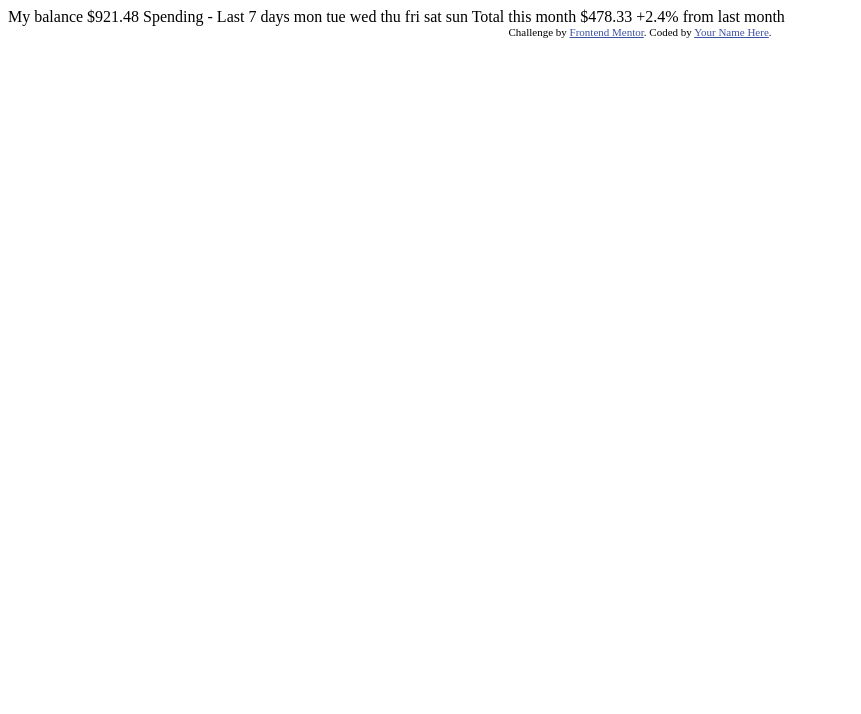
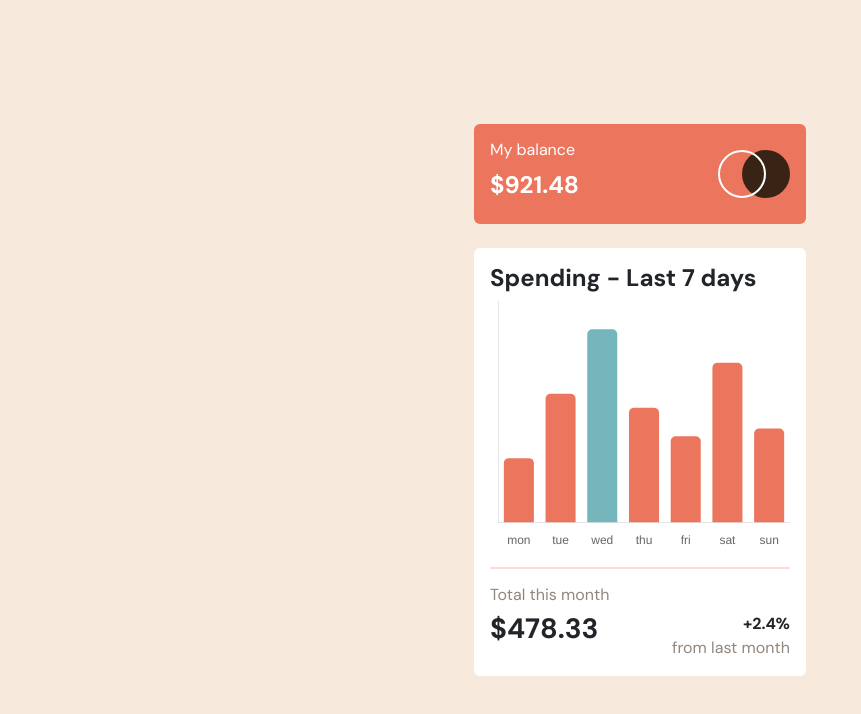
Before and after one commit to Ayce45/expenses-chart-component, a plain HTML site: page index.html in a window 1280 px wide. Shown: the whole page, without its empty margins (0-861 px from the left). Drawn offline with nearby package versions, Linux system fonts and the light colour scheme.

Commit message:
✨ finish

```diff
--- a/index.html
+++ b/index.html
@@ -2,42 +2,155 @@
 <html lang="en">
 <head>
     <meta charset="UTF-8">
-  <meta name="viewport" content="width=device-width, initial-scale=1.0"> <!-- displays site properly based on user's device -->
+    <meta name="viewport" content="width=device-width, initial-scale=1.0">
+    <!-- displays site properly based on user's device -->
 
     <link rel="icon" type="image/png" sizes="32x32" href="./images/favicon-32x32.png">
 
     <title>Frontend Mentor | Expenses chart component</title>
 
-  <!-- Feel free to remove these styles or customise in your own stylesheet 👍 -->
+    <!-- Bootstrap -->
+    <link href="https://cdn.jsdelivr.net/npm/bootstrap@5.2.1/dist/css/bootstrap.min.css" rel="stylesheet"
+          integrity="sha384-iYQeCzEYFbKjA/T2uDLTpkwGzCiq6soy8tYaI1GyVh/UjpbCx/TYkiZhlZB6+fzT" crossorigin="anonymous">
+    <script src="https://cdn.jsdelivr.net/npm/bootstrap@5.2.1/dist/js/bootstrap.bundle.min.js"
+            integrity="sha384-u1OknCvxWvY5kfmNBILK2hRnQC3Pr17a+RTT6rIHI7NnikvbZlHgTPOOmMi466C8"
+            crossorigin="anonymous"></script>
+
+    <!-- ChartJS -->
+    <script src="https://cdn.jsdelivr.net/npm/chart.js@3.9.1/dist/chart.min.js"
+            integrity="sha256-+8RZJua0aEWg+QVVKg4LEzEEm/8RFez5Tb4JBNiV5xA=" crossorigin="anonymous"></script>
+
     <style>
-    .attribution { font-size: 11px; text-align: center; }
-    .attribution a { color: hsl(228, 45%, 44%); }
+
+        @import url('https://fonts.googleapis.com/css2?family=DM+Sans:wght@400;700&display=swap');
+
+        .attribution {
+            font-size: 11px;
+            text-align: center;
+            display: none
+        }
+
+        .attribution a {
+            color: hsl(228, 45%, 44%);
+        }
+
+        body {
+            height: 100vh;
+            width: 100vw;
+            overflow: hidden;
+            display: flex;
+            justify-content: center;
+            align-items: center;
+            font-family: 'DM Sans', sans-serif;
+        }
+
+        .text-brown {
+            color: hsl(28, 10%, 53%);
+        }
+
+        :root {
+            --bs-primary: #EC755D;
+            --bs-primary-rgb: 236, 117, 93;
+            --bs-secondary: #f7e9dc;
+            --bs-secondary-rgb: 247, 233, 220;
+        }
     </style>
 </head>
-<body>
+<body class="bg-secondary">
 
-  My balance
-  $921.48
+<main class="d-flex flex-column gap-4">
+    <section class="bg-primary text-white p-3 d-flex justify-content-between flex-row rounded">
+        <div class="d-flex flex-column justify-content-between gap-1">
+            <h1 class="h6">My balance</h1>
+            <div class="fw-bold h4">$921.48</div>
+        </div>
+        <img class="h-auto w-auto" src="images/logo.svg" alt="logo">
+    </section>
+    <section class="bg-white rounded p-3">
+        <h2 class="h4 fw-bold">Spending - Last 7 days</h2>
 
-  Spending - Last 7 days
+        <canvas id="myChart" width="300" height="250"></canvas>
 
-  mon
-  tue
-  wed
-  thu
-  fri
-  sat
-  sun
+        <hr class="border-primary border-top border-2">
 
-  Total this month
+        <div>
+            <div>
+                <h3 class="h6 text-brown">Total this month</h3>
+                <div class="d-flex justify-content-between">
+                    <div class="h3 fw-bold">
                         $478.33
+                    </div>
+                    <div>
+                        <div class="text-end fw-bold">
+                            +2.4%
+                        </div>
+                        <div class="text-brown">
+                            from last month
+                        </div>
+                    </div>
+                </div>
+            </div>
 
-  +2.4%
-  from last month
+        </div>
+
+
+    </section>
+</main>
+
 
 <div class="attribution">
     Challenge by <a href="https://www.frontendmentor.io?ref=challenge" target="_blank">Frontend Mentor</a>.
     Coded by <a href="#">Your Name Here</a>.
 </div>
 </body>
+
+<script>
+    const ctx = document.getElementById('myChart').getContext('2d');
+    let data, labels = []
+    fetch('data.json').then((r) => r.json()).then(json => {
+        data = json.map(e => e.amount)
+        labels = json.map(e => e.day)
+
+        const myChart = new Chart(ctx, {
+            type: 'bar',
+            data: {
+                labels,
+                datasets: [{
+                    borderRadius: 5,
+                    data,
+                    backgroundColor: [
+                        '#eb755d',
+                        '#eb755d',
+                        '#75b5bc',
+                        '#eb755d',
+                        '#eb755d',
+                        '#eb755d'
+                    ],
+                }]
+            },
+            options: {
+                plugins: {
+                    legend: {
+                        display: false
+                    }
+                },
+                scales: {
+                    x: {
+                        grid: {
+                            display: false
+                        },
+                    },
+                    y: {
+                        grid: {
+                            display: false
+                        },
+                        ticks: {
+                            display: false
+                        }
+                    }
+                }
+            }
+        });
+    })
+</script>
 </html>
```
Lines whose indentation alone changed are shown as unchanged.
